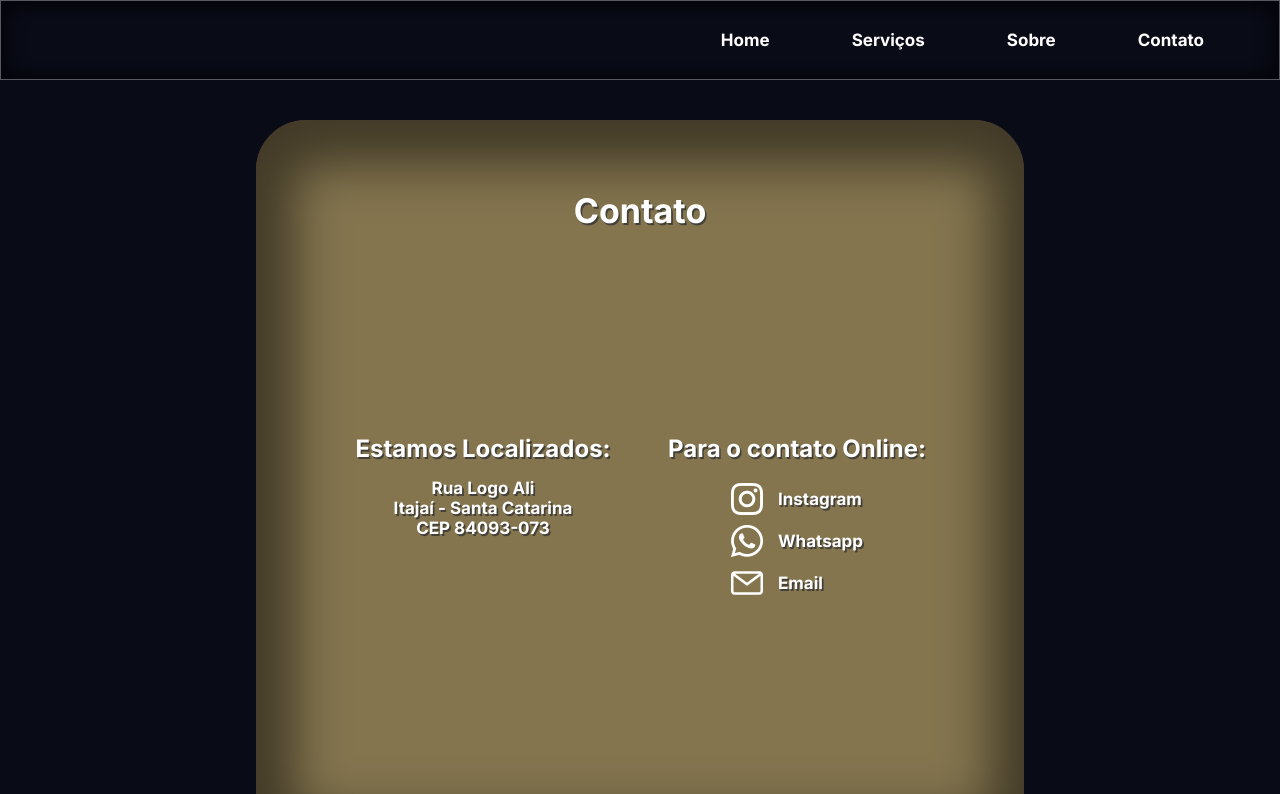
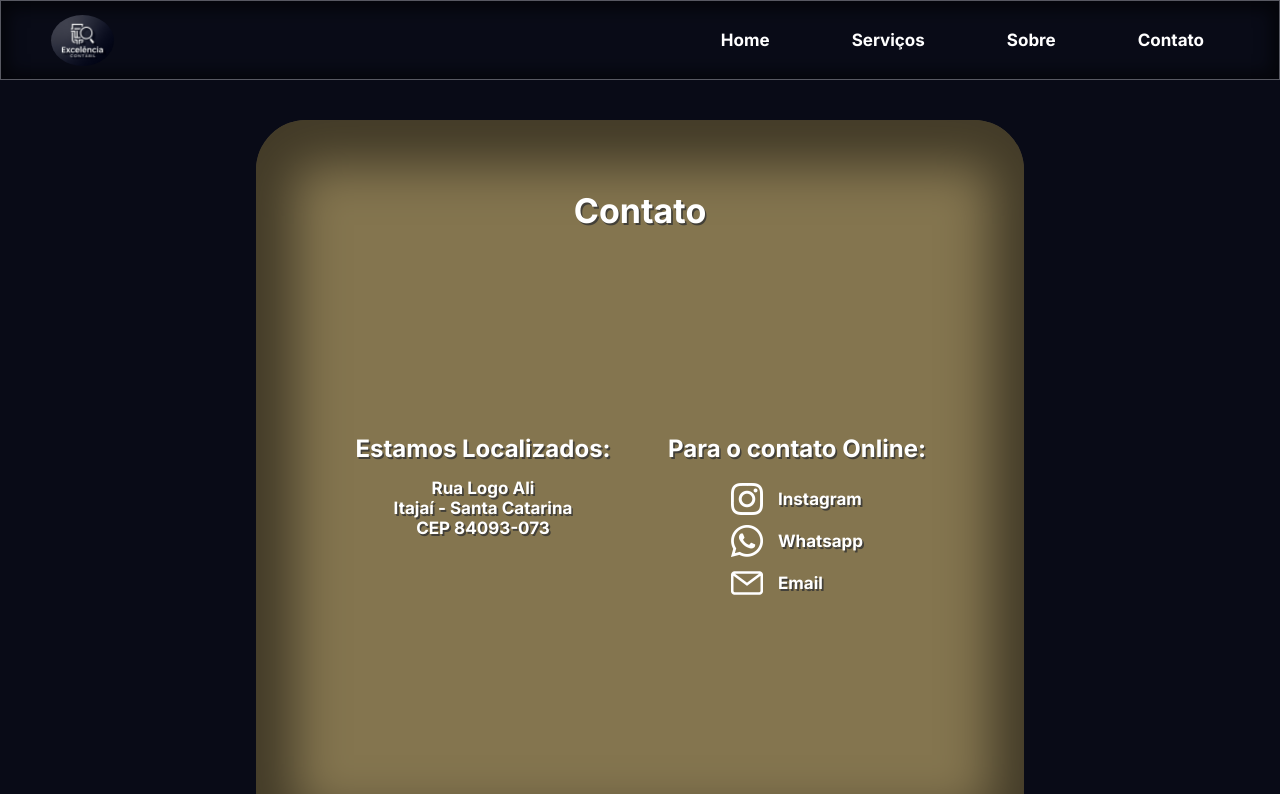
Before and after one commit to yurifurquim/T2WebDesign, a plain HTML site: page pages/contato.html in a window 1280 px wide. Shown: the top 794 px of the page. Drawn offline with Linux system fonts and the light colour scheme.

Commit message:
bugImageLogoF

```diff
--- a/pages/styles/contato.css
+++ b/pages/styles/contato.css
@@ -24,7 +24,7 @@ header {
     border-radius: 100%;
     margin-left: 50px;
     border-radius: 50%;
-    background-image: url(./assets/logoT.jpeg);
+    background-image: url(/assets/logoT.jpeg);
     background-repeat: no-repeat;
     background-position: center;
     background-size: cover;
--- a/pages/styles/serviços.css
+++ b/pages/styles/serviços.css
@@ -24,7 +24,7 @@ header {
     border-radius: 100%;
     margin-left: 50px;
     border-radius: 50%;
-    background-image: url(/./assets/logoT.jpeg);
+    background-image: url(/assets/logoT.jpeg);
     background-repeat: no-repeat;
     background-position: center;
     background-size: cover;
--- a/pages/styles/sobre.css
+++ b/pages/styles/sobre.css
@@ -28,7 +28,7 @@ header {
     background-size: contain;
     background-repeat: no-repeat;
     border-radius: 50%;
-    background-image: url(/./assets/logoT.jpeg);
+    background-image: url(/assets/logoT.jpeg);
     background-repeat: no-repeat;
     background-position: center;
     background-size: cover;
```
